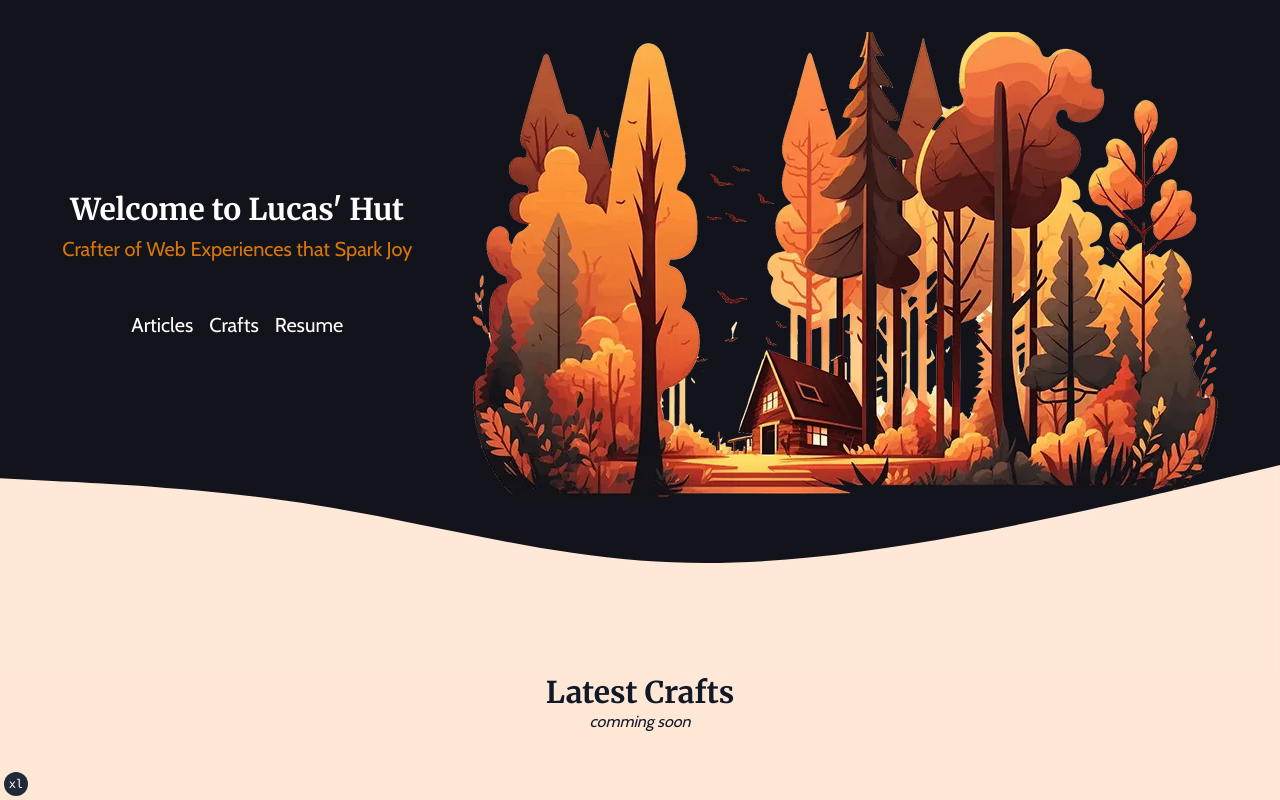
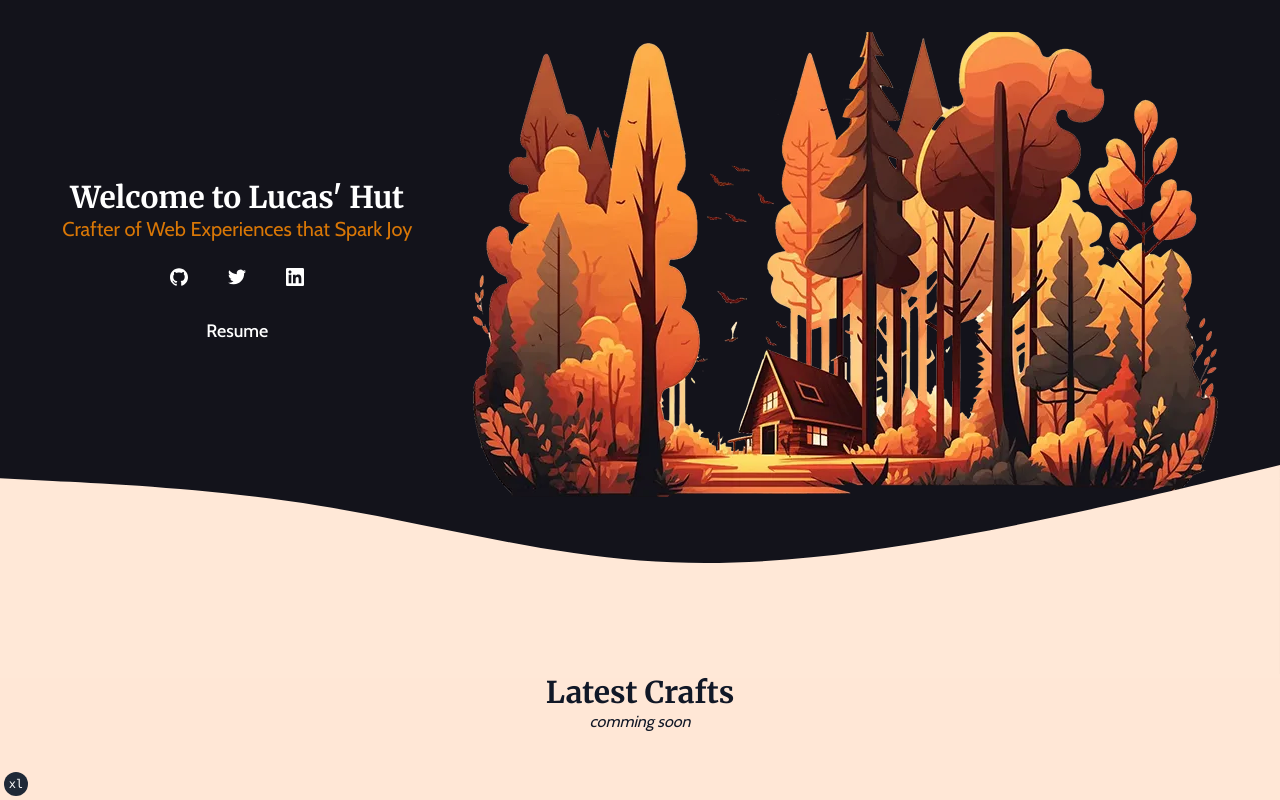
Before and after one commit to lucasheriques/hut, a Next.js app: page / in a window 1280 px wide. Shown: the top 800 px of the page. Built offline with nearby package versions, Linux system fonts and the light colour scheme.

Commit message:
Adding social links and changing text selection color

```diff
--- a/app/page.tsx
+++ b/app/page.tsx
@@ -6,12 +6,12 @@ import Skills from "@/components/home/skills"
 
 export default function IndexPage() {
   return (
-    <>
+    <div className="selection:bg-amber-400 selection:text-gray-900">
       <Hero />
       <LatestCrafts />
       <AboutTheHut />
       <Skills />
       <Footer />
-    </>
+    </div>
   )
 }
--- a/components/home/about-the-hut.tsx
+++ b/components/home/about-the-hut.tsx
@@ -14,7 +14,7 @@ function AboutTheHut() {
     <div className="bg-lightBrown text-gray-900">
       <section className="container min-h-[600px]">
         <div className="flex pb-60 md:space-x-16 md:px-16">
-          <div className="hidden flex-1 items-center md:flex">
+          <div className="hidden flex-1 select-none items-center md:flex">
             <Fade direction="left" triggerOnce>
               <Image src={programmer} alt="about hut" width={500} />
             </Fade>
@@ -24,7 +24,7 @@ function AboutTheHut() {
               About The Hut
             </h2>
 
-            <Fade triggerOnce direction="right" cascade>
+            <Fade triggerOnce direction="right" cascade duration={500}>
               <p>
                 {`Nestled in nature's embrace, Lucas' Hut is my creative sanctuary where ideas bloom and digital masterpieces come to life.
             Surrounded by tranquility, I craft solutions that resonate with real people and their needs.`}
@@ -40,7 +40,7 @@ function AboutTheHut() {
             </Fade>
           </div>
         </div>
-        <div className="flex w-full justify-center">
+        <div className="flex w-full select-none justify-center">
           <Fade triggerOnce className="flex flex-1 justify-center">
             <Image
               src={bottomIllustration}
--- a/components/home/hero.tsx
+++ b/components/home/hero.tsx
@@ -1,41 +1,116 @@
+"use client"
+
 import Image from "next/image"
+import Link from "next/link"
+import { GithubIcon, Linkedin, TwitterIcon } from "lucide-react"
 import heroHutHq from "public/no-background-cozy-hut-hq-light.webp"
 import wave from "public/wave.svg"
+import { SiGithub, SiLinkedin, SiTwitter } from "react-icons/si"
+
+import { siteConfig } from "@/config/site"
+import { cn } from "@/lib/utils"
+import { Button, buttonVariants } from "@/components/ui/button"
+
+import { Icons } from "../icons"
 
 function Hero() {
   return (
     <div className="bg-darkBlue">
       <section className="container flex flex-col justify-between bg-darkBlue py-8 text-white lg:-mb-16 2xl:-mb-32">
         <div className="flex justify-around">
-          <div className="flex flex-col items-center justify-center">
-            <div className="w-full pb-12 text-center">
-              <h1 className="pb-2 font-serif text-xl font-bold md:text-2xl lg:text-3xl">
+          <div className="flex flex-col items-center justify-center gap-4">
+            <div className="flex w-full flex-col text-center">
+              <h1 className="font-serif text-xl font-bold md:text-2xl lg:text-3xl">
                 Welcome to {"Lucas'"} Hut
               </h1>
-              <h2 className="text-lg text-amber-600 lg:text-xl">
+              <h2 className="pb-4 text-lg text-amber-600 lg:text-xl">
                 Crafter of Web Experiences that Spark Joy
               </h2>
+              <nav
+                role="navigation"
+                className="flex flex-col justify-center gap-4"
+              >
+                <div className="flex justify-center gap-4">
+                  <Link
+                    href={siteConfig.links.github}
+                    target="_blank"
+                    rel="noreferrer"
+                  >
+                    <div
+                      className={cn(
+                        buttonVariants({
+                          size: "sm",
+                          variant: "ghost",
+                        }),
+                        "text-lg"
+                      )}
+                    >
+                      <SiGithub />
+                      <span className="sr-only">GitHub</span>
+                    </div>
+                  </Link>
+                  <Link
+                    href={siteConfig.links.twitter}
+                    target="_blank"
+                    rel="noreferrer"
+                  >
+                    <div
+                      className={cn(
+                        buttonVariants({
+                          size: "sm",
+                          variant: "ghost",
+                        }),
+                        "text-lg"
+                      )}
+                    >
+                      <SiTwitter />
+                      <span className="sr-only">Twitter</span>
+                    </div>
+                  </Link>
+                  <Link
+                    href={siteConfig.links.linkedin}
+                    target="_blank"
+                    rel="noreferrer"
+                  >
+                    <div
+                      className={cn(
+                        buttonVariants({
+                          size: "sm",
+                          variant: "ghost",
+                        }),
+                        "text-lg"
+                      )}
+                    >
+                      <SiLinkedin />
+                      <span className="sr-only">LinkedIn</span>
+                    </div>
+                  </Link>
+                </div>
+              </nav>
             </div>
 
             <div className="w-full text-center lg:text-xl">
-              <nav
-                role="navigation"
-                className="flex items-center justify-center gap-4"
-              >
-                <a>Articles</a>
-                <a>Crafts</a>
-                <a
+              <div>
+                <Link
                   href="https://standardresume.co/r/lucasfaria"
                   target="_blank"
                   rel="noreferrer"
-                  className="block cursor-pointer"
                 >
-                  Resume
-                </a>
-              </nav>
+                  <div
+                    className={cn(
+                      buttonVariants({
+                        variant: "ghost",
+                      }),
+                      "text-lg"
+                    )}
+                  >
+                    Resume
+                  </div>
+                </Link>
+              </div>
             </div>
           </div>
-          <div className="pointer-events-none hidden lg:flex">
+          <div className="pointer-events-none hidden select-none lg:flex">
             <Image
               src={heroHutHq}
               alt="a small hut in the woods"
@@ -49,7 +124,7 @@ function Hero() {
         <div className="mx-auto flex w-2/3 lg:hidden">
           <Image src={heroHutHq} alt="light-bg" priority />
         </div>
-        <Image src={wave} alt="wave" className="w-full" />
+        <Image src={wave} alt="wave" className="w-full" priority />
       </div>
     </div>
   )
--- a/components/home/skills-list.tsx
+++ b/components/home/skills-list.tsx
@@ -33,7 +33,7 @@ function SkillsWithTooltips({ icon, name }: SkillsWithTooltipsProps) {
   return (
     <TooltipProvider>
       <Tooltip delayDuration={150}>
-        <TooltipTrigger>{icon}</TooltipTrigger>
+        <TooltipTrigger className="cursor-auto">{icon}</TooltipTrigger>
         <TooltipContent>
           <p>{name}</p>
         </TooltipContent>
--- a/components/home/skills.tsx
+++ b/components/home/skills.tsx
@@ -9,7 +9,7 @@ function Skills() {
   return (
     <div className="relative bg-brown text-aboutTextColor">
       <section className="container flex border-aboutBorderColor">
-        <div className="hidden flex-1 lg:block">
+        <div className="hidden flex-1 select-none lg:block">
           <Image src={firstImagehq} alt="bunch of leaves" />
         </div>
         <div className="flex flex-1 flex-col justify-center space-y-8 text-justify text-lg md:mx-8 lg:text-xl">
@@ -24,7 +24,7 @@ function Skills() {
           </p>
           <SkillsList />
         </div>
-        <div className="-mt-8 hidden flex-1 lg:block">
+        <div className="-mt-8 hidden flex-1 select-none lg:block">
           <Image src={secondImagehq} className="w-full" alt="bunch of leaves" />
         </div>
       </section>
--- a/config/site.ts
+++ b/config/site.ts
@@ -15,8 +15,8 @@ export const siteConfig = {
     },
   ],
   links: {
-    twitter: "https://twitter.com/shadcn",
-    github: "https://github.com/shadcn/ui",
-    docs: "https://ui.shadcn.com",
+    twitter: "https://twitter.com/lucashenfaria",
+    github: "https://github.com/lucasheriques",
+    linkedin: "https://www.linkedin.com/in/lucas-faria",
   },
 }
```
